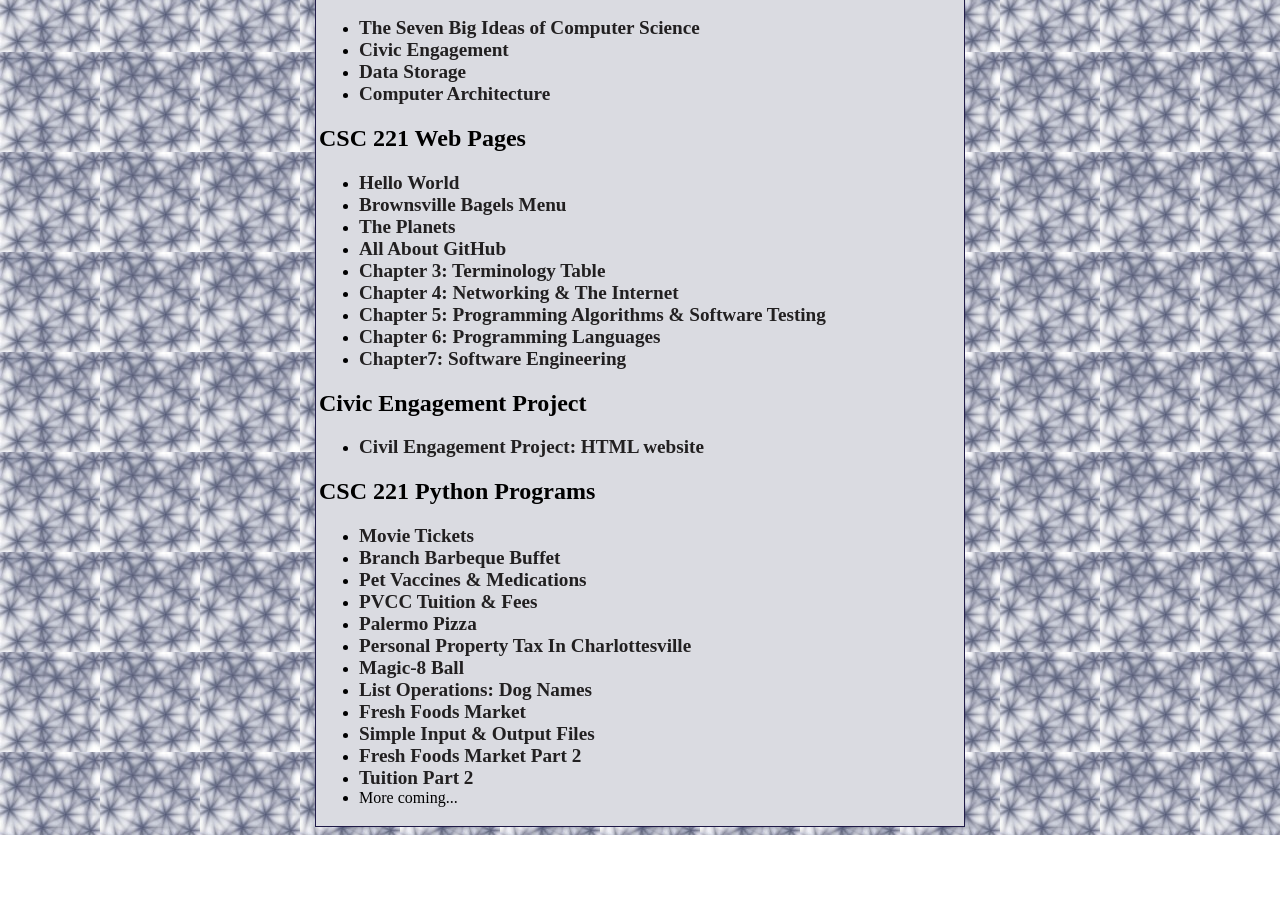
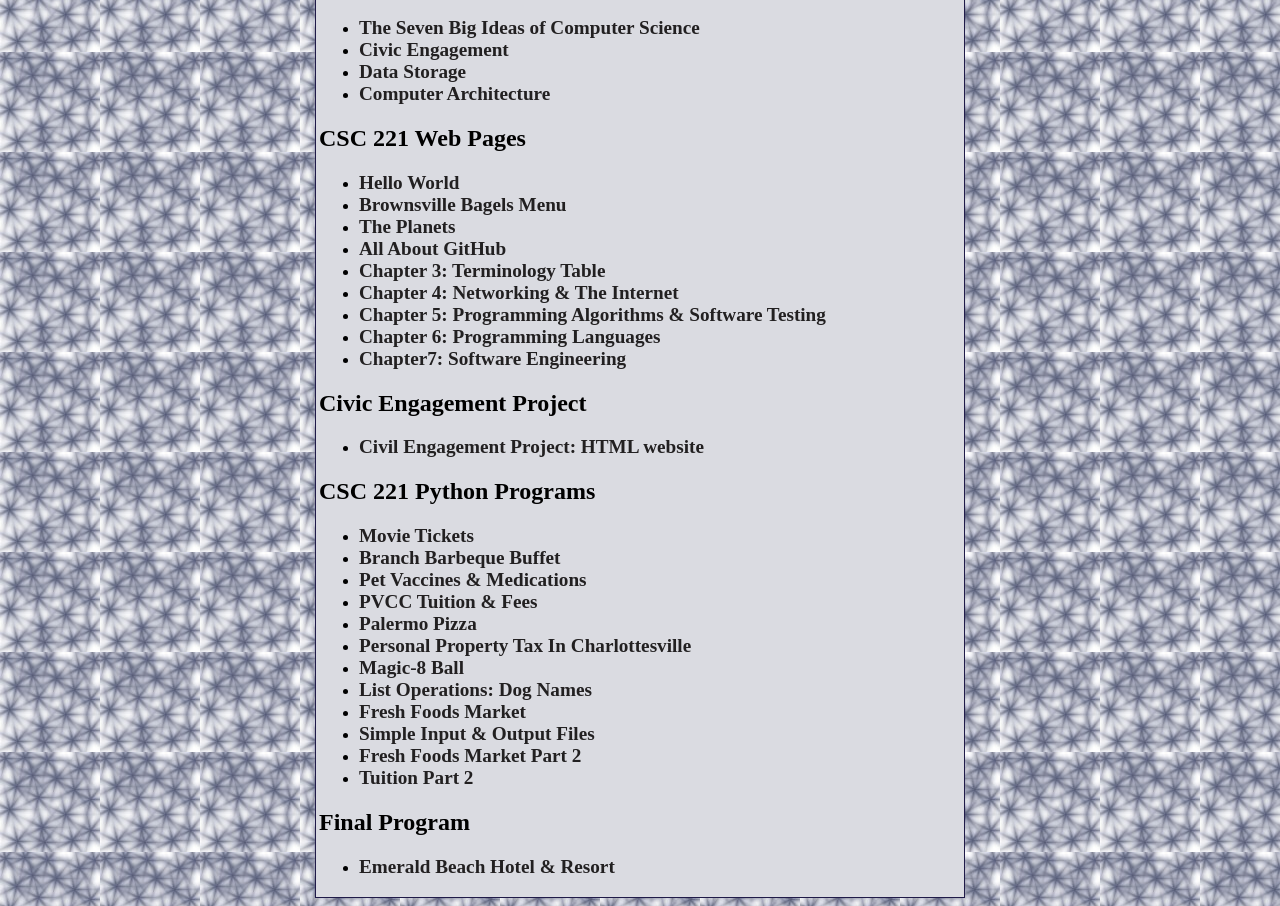
Before and after one commit to afsananawrozi-pvcc/afsananawrozi-pvcc.github.io, a plain HTML site: page index.html in a window 1280 px wide. Shown: the part 148-1054 px from the top of the page. Before the commit the page ends 983 px from the top, so only its background shows below. Drawn offline with Linux system fonts and the light colour scheme.

Commit message:
Update index.html

```diff
--- a/index.html
+++ b/index.html
@@ -37,8 +37,8 @@
     <td><a href="https://www.w3schools.com/html/"> W3 Schools </a></td>
     <td><a href="contactus.html"> Contact Us </a></td>
 </tr>
-        <tr>
-            <td colspan="3">
+<tr>
+<td colspan="3">
 <h1>Afsana Nawrozi</h1>
 
 <h2>Google Slides Chapters</h2>
@@ -60,10 +60,7 @@
     <li> <a href="programming.html">Chapter 5: Programming Algorithms & Software Testing</a></li>
     <li> <a href="proglang.html">Chapter 6: Programming Languages</a></li>
     <li> <a href="software-eng.html">Chapter7: Software Engineering</a></li>
-
-
 </ul>
-
 <h2>Civic Engagement Project</h2>
 <ul>
     <li><a href="home.html">Civil Engagement Project: HTML website</a></li>
@@ -83,7 +80,11 @@
     <li><a href="custreport.py">Simple Input & Output Files</a></li>
     <li><a href="ffout.py"> Fresh Foods Market Part 2</a></li>
     <li><a href="tuition-w-html.py"> Tuition Part 2</a></li>
-    <li>More coming...</li>
-</ul> </td></tr></table>
+</ul>
+<h2>Final Program</h2>
+<ul>
+    <li><a href="emerald-hotel.py">Emerald Beach Hotel & Resort</a></li>
+</ul>
+</td></tr></table>
 </body>
 </html>
```
